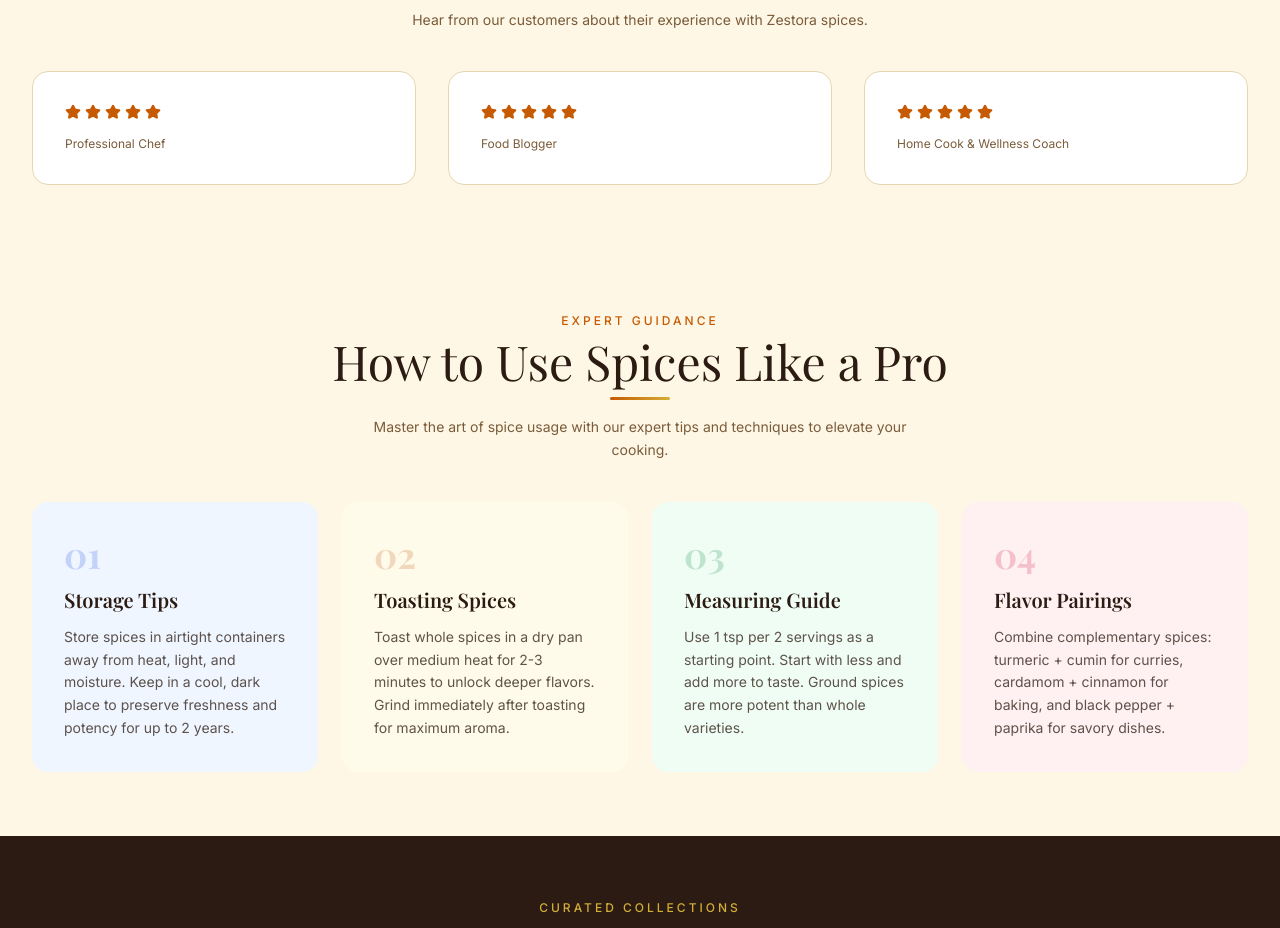
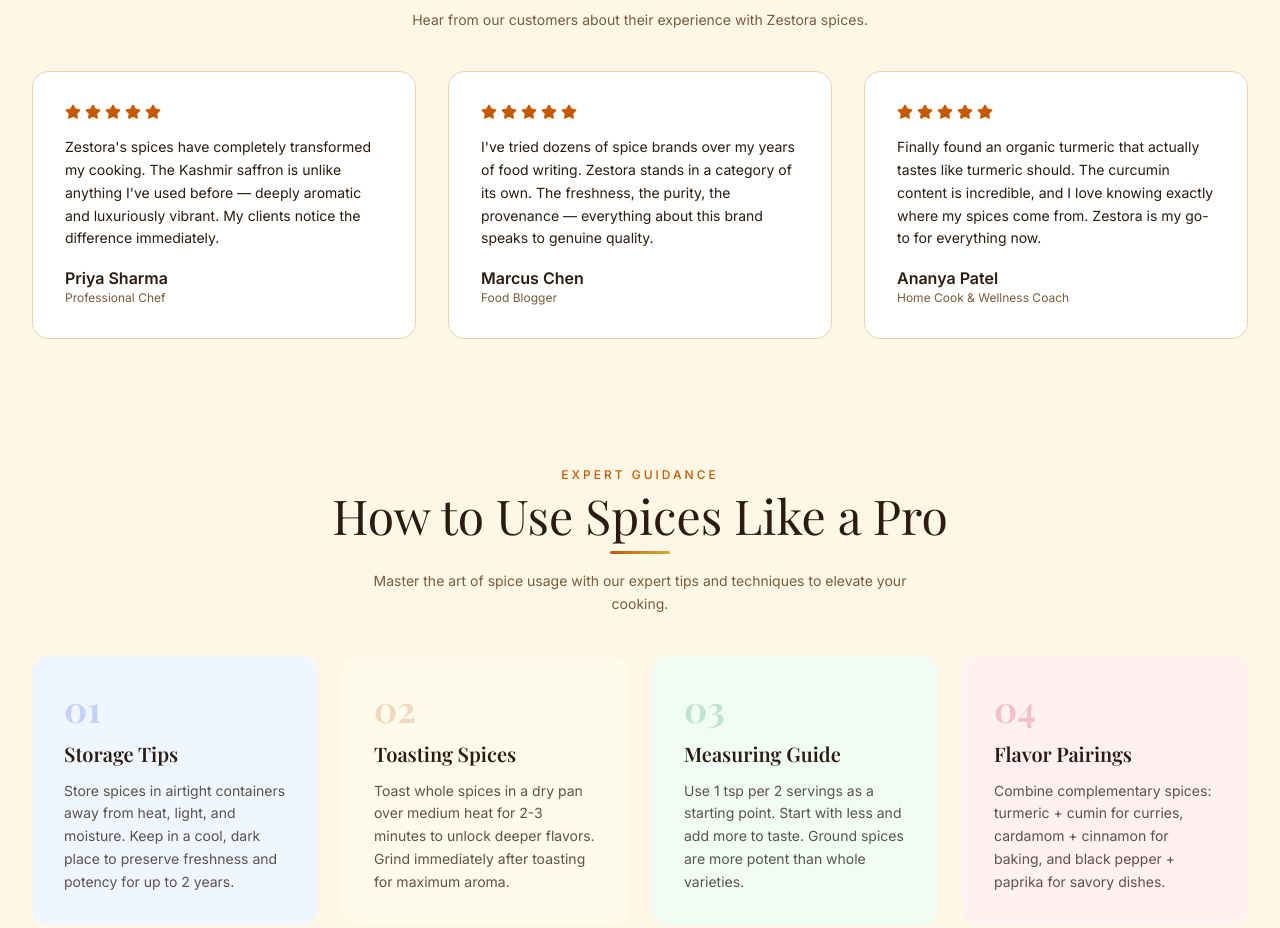
Before and after one commit to mhdsahil1/Zestora, a Next.js app: page / in a window 1280 px wide. Shown: the part 9400-10328 px from the top of the page. Built offline with nearby package versions, Linux system fonts and the light colour scheme; a web font is replaced by a local one.

Commit message:
fix: correct property names in TestimonialsSection
Resolve undefined references and import issues in components.

```diff
--- a/src/app/page.tsx
+++ b/src/app/page.tsx
@@ -498,12 +498,12 @@ function TestimonialsSection() {
             style={{ transitionDelay: `${i * 100}ms` }}
           >
             <div className="flex items-center gap-1 mb-4">
-              {[...Array(5)].map((_, i) => (
+              {[...Array(t.rating)].map((_, i) => (
                 <Star key={i} className="w-4 h-4 fill-[#C65A00] text-[#C65A00]" />
               ))}
             </div>
-            <p className="text-[#2B1B12] text-sm leading-relaxed mb-4">{t.text}</p>
-            <p className="font-semibold text-[#2B1B12]">{t.author}</p>
+            <p className="text-[#2B1B12] text-sm leading-relaxed mb-4">{t.review}</p>
+            <p className="font-semibold text-[#2B1B12]">{t.name}</p>
             <p className="text-xs text-[#7A5C3A]">{t.role}</p>
           </div>
         ))}
```
